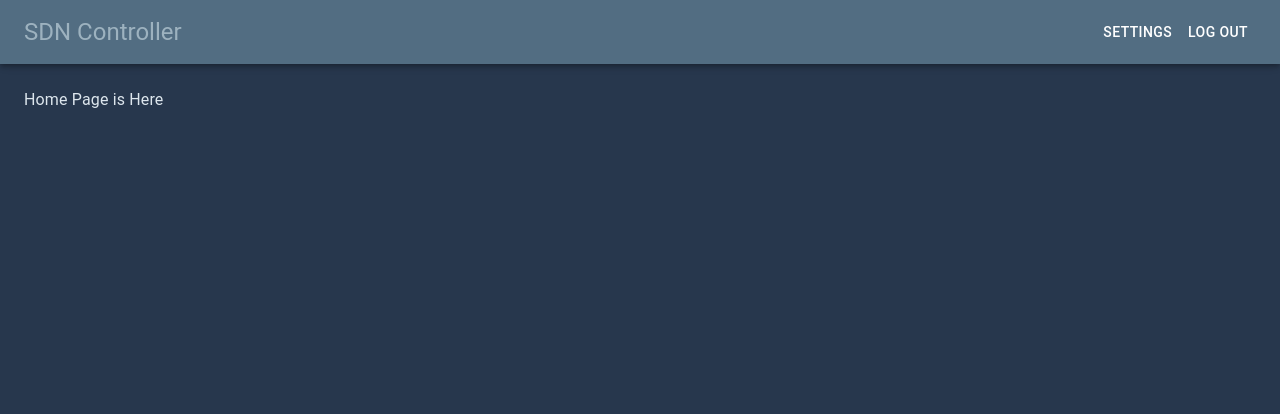
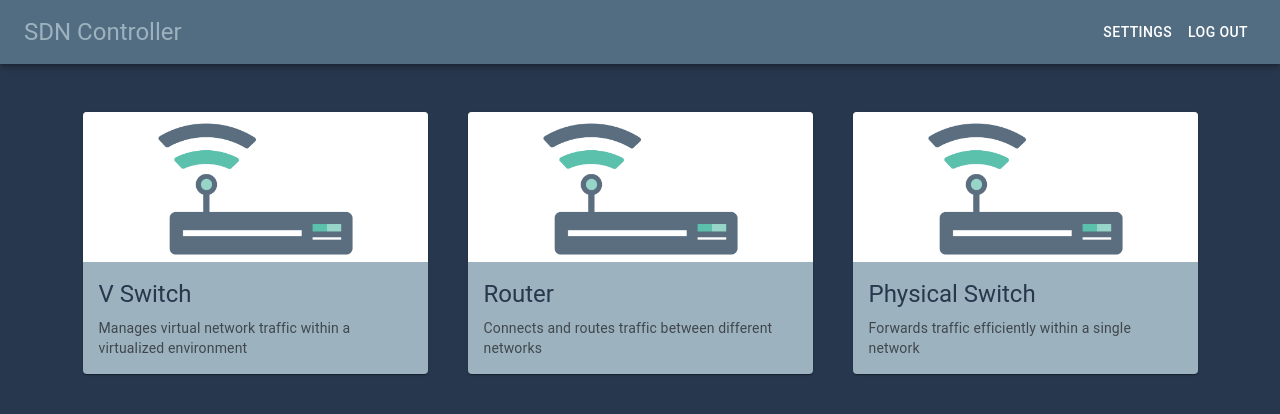
Before and after one commit to SVGamage/onos-UI, a React (Create React App) app in the folder my-app/: page / in a window 1280 px wide. Shown: the top 414 px of the page. Built offline with nearby package versions, Linux system fonts and the light colour scheme.

Commit message:
Homepage
Homepage UI is implemented.
Functionalities are still not implemented.

```diff
--- a/my-app/src/components/Header/Header.jsx
+++ b/my-app/src/components/Header/Header.jsx
@@ -17,6 +17,8 @@ import Button from "@mui/material/Button";
 
 const drawerWidth = 240;
 const navItems = ["Settings", "Log Out"];
+
+// const image = process.env.PUBLIC_URL + "Images/router.jpg";
 
 const Header = (props) => {
   const { window } = props;
@@ -106,7 +108,6 @@ const Header = (props) => {
       </nav>
       <Box component="main" sx={{ p: 3, color: "#DDE6ED" }}>
         <Toolbar />
-        <Typography>Home Page is Here</Typography>
       </Box>
     </Box>
   );
--- a/my-app/src/containers/Homepage/Homepage.jsx
+++ b/my-app/src/containers/Homepage/Homepage.jsx
@@ -1,17 +1,117 @@
 import React from "react";
 import Box from "@mui/material/Box";
 import Header from "../../components/Header/Header";
+import { Toolbar, useMediaQuery } from "@mui/material";
+import Typography from "@mui/material/Typography";
+import {
+  Card,
+  CardContent,
+  CardMedia,
+  CardActionArea,
+  Grid,
+} from "@mui/material";
+
+const image = process.env.PUBLIC_URL + "Images/router.jpg";
 
 const Homepage = () => {
+  const isMobile = useMediaQuery("(max-width: 650px)");
   return (
     <Box
       sx={{
         backgroundColor: "#27374D",
+        backgroundRepeat: "repeat-y",
         backgroundSize: "cover",
-        height: "100vh",
+        height: isMobile ? "auto" : "100vh",
       }}
     >
       <Header />
+      <Box>
+        <Grid
+          container
+          spacing={5}
+          justifyContent="center"
+          alignItems="center"
+          s
+        >
+          <Grid item>
+            <Card sx={{ maxWidth: 345, backgroundColor: "#9DB2BF" }}>
+              <CardActionArea>
+                <CardMedia
+                  component="img"
+                  height="150"
+                  image={image}
+                  alt="router"
+                />
+                <CardContent>
+                  <Typography
+                    gutterBottom
+                    variant="h5"
+                    component="div"
+                    color="#27374D"
+                  >
+                    V Switch
+                  </Typography>
+                  <Typography variant="body2" color="text.secondary">
+                    Manages virtual network traffic within a virtualized
+                    environment
+                  </Typography>
+                </CardContent>
+              </CardActionArea>
+            </Card>
+          </Grid>
+          <Grid item>
+            <Card sx={{ maxWidth: 345, backgroundColor: "#9DB2BF" }}>
+              <CardActionArea>
+                <CardMedia
+                  component="img"
+                  height="150"
+                  image={image}
+                  alt="router"
+                />
+                <CardContent>
+                  <Typography
+                    gutterBottom
+                    variant="h5"
+                    component="div"
+                    color="#27374D"
+                  >
+                    Router
+                  </Typography>
+                  <Typography variant="body2" color="text.secondary">
+                    Connects and routes traffic between different networks
+                  </Typography>
+                </CardContent>
+              </CardActionArea>
+            </Card>
+          </Grid>
+          <Grid item>
+            <Card sx={{ maxWidth: 345, backgroundColor: "#9DB2BF" }}>
+              <CardActionArea>
+                <CardMedia
+                  component="img"
+                  height="150"
+                  image={image}
+                  alt="router"
+                />
+                <CardContent>
+                  <Typography
+                    gutterBottom
+                    variant="h5"
+                    component="div"
+                    color="#27374D"
+                  >
+                    Physical Switch
+                  </Typography>
+                  <Typography variant="body2" color="text.secondary">
+                    Forwards traffic efficiently within a single network
+                  </Typography>
+                </CardContent>
+              </CardActionArea>
+            </Card>
+          </Grid>
+        </Grid>
+      </Box>
+      <Toolbar />
     </Box>
   );
 };
```
Also changed, not shown: my-app/public/images/router.jpg (added).
